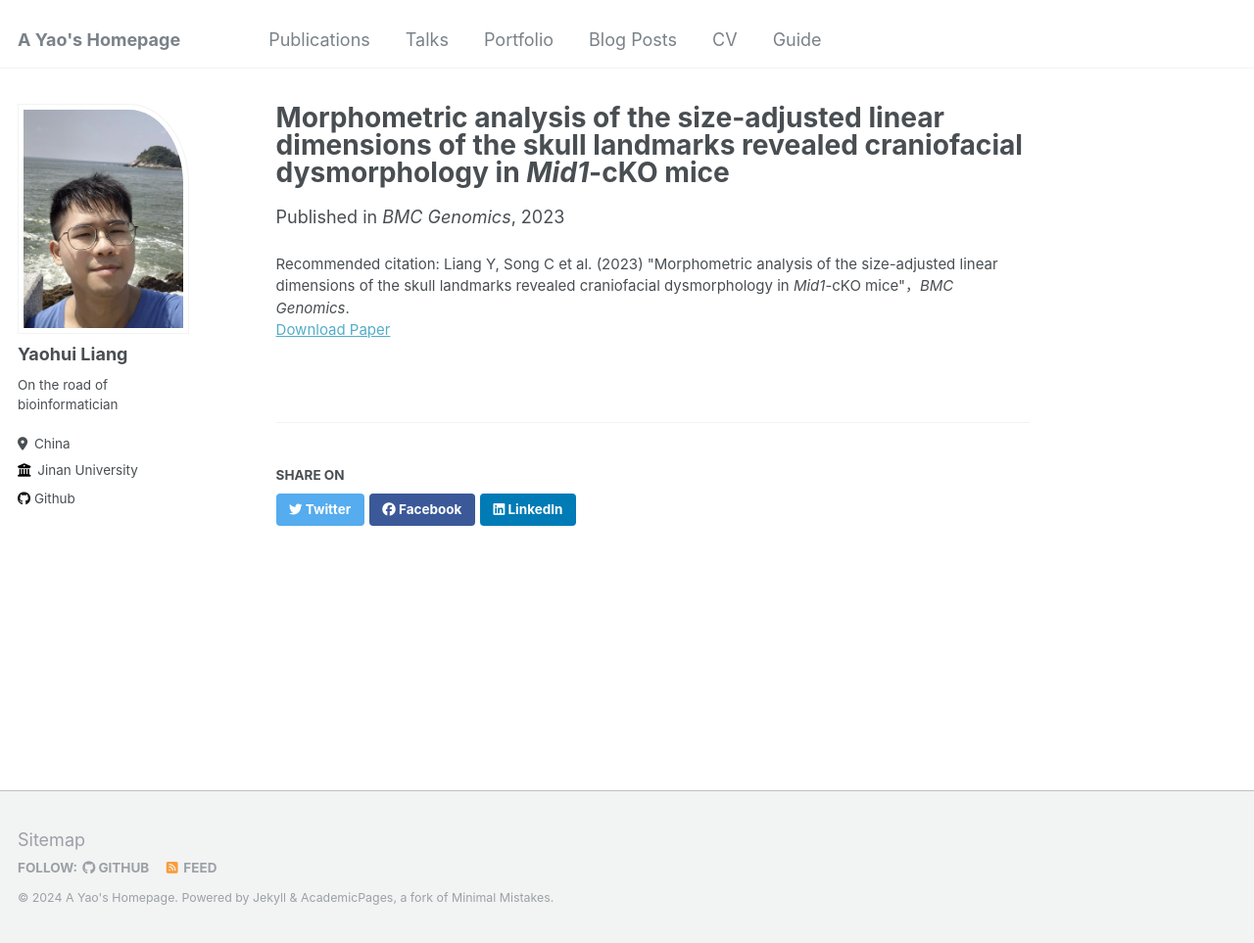
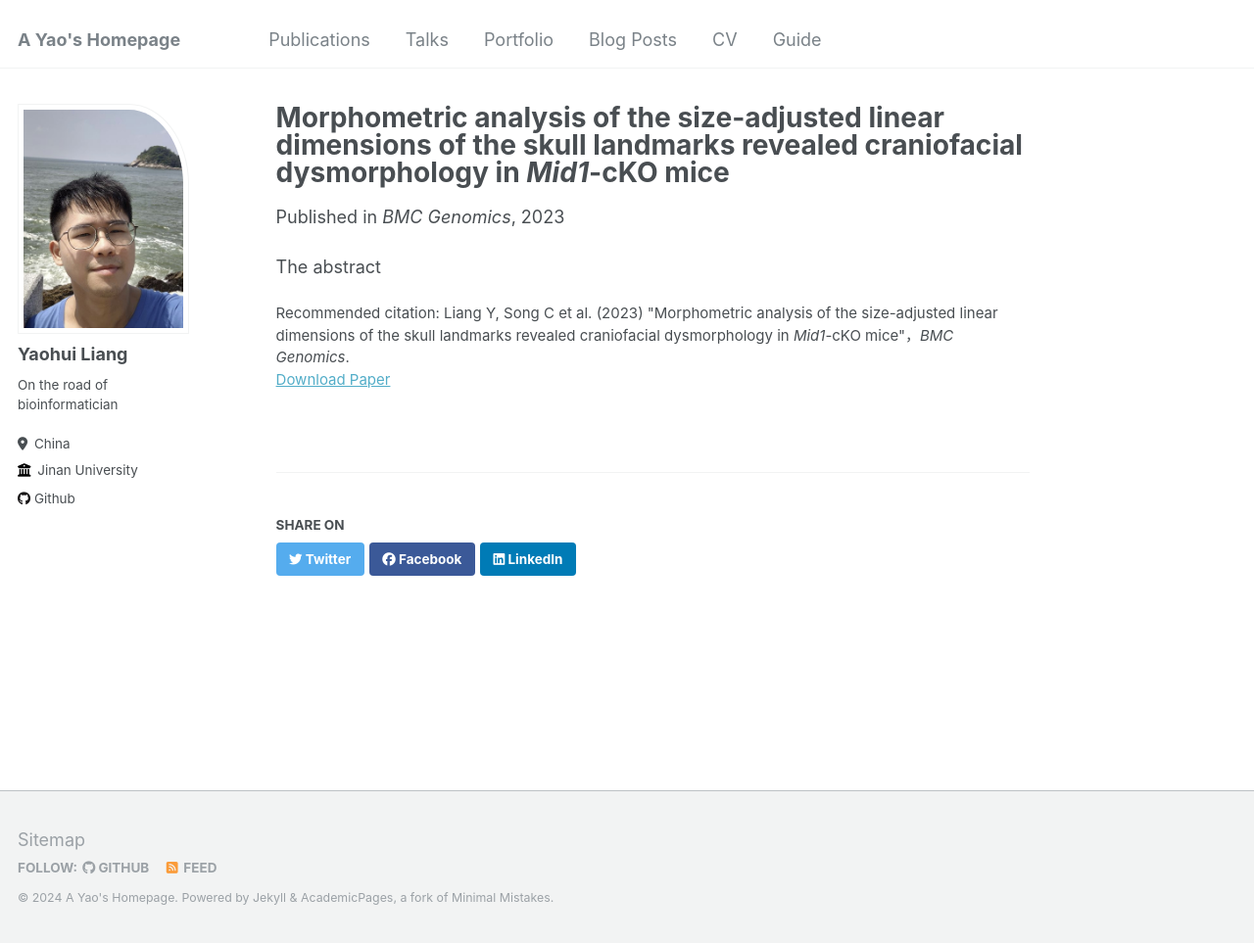
Before and after one commit to Stupid1Fish/Academic-Pages, a Jekyll site: the page built from _publications/2023-02-09-paper-title-number-1.md, in a window 1280 px wide and 963 px high. Shown: the whole window at 98% size. Built offline with Jekyll 4.4.1, drawn with Linux system fonts in a browser that asks for light colours.

Commit message:
Update 2023-02-09-paper-title-number-1.md

```diff
--- a/_publications/2023-02-09-paper-title-number-1.md
+++ b/_publications/2023-02-09-paper-title-number-1.md
@@ -4,7 +4,9 @@ collection: publications
 permalink: /publication/202302-paper1
 date: 2023-02-09
 venue: '<i>BMC Genomics</i>'
-excerpt: 'The '
+excerpt: 'The abstract'
 paperurl: 'https://pubmed.ncbi.nlm.nih.gov/36759768/'
 citation: 'Liang Y, Song C et al. (2023) "Morphometric analysis of the size-adjusted linear dimensions of the skull landmarks revealed craniofacial dysmorphology in <i>Mid1</i>-cKO mice"，<i>BMC Genomics</i>.  '
 ---
+
+The abstract
```
